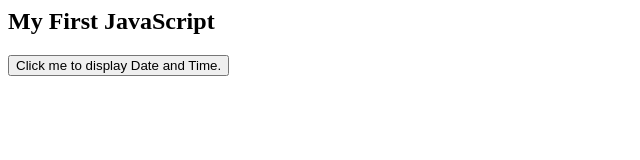
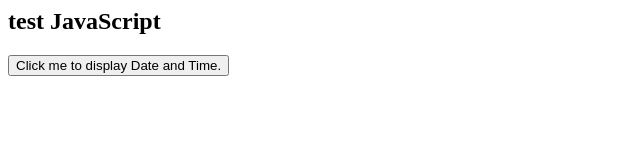
Before and after one commit to pratipatel2084/JSApps, a plain HTML site: page index.html in a window 1280 px wide. Shown: the whole page, without its empty margins (0-640 px from the left). Drawn offline with Linux system fonts and the light colour scheme.

Commit message:
change h2

```diff
--- a/index.html
+++ b/index.html
@@ -4,11 +4,11 @@
         <script defer src="./index.js"></script>
     </head>
 <body>
-    <h2>My First JavaScript</h2>
+    <h2>test JavaScript</h2>
     <button type="button"
-onclick="document.getElementById('demo').innerHTML = Date()">
-Click me to display Date and Time.</button>
-<p id="demo"></p>
+    onclick="document.getElementById('demo').innerHTML = Date()">
+    Click me to display Date and Time.</button>
+    <p id="demo"></p>
 </body>
 
 </html>
```
